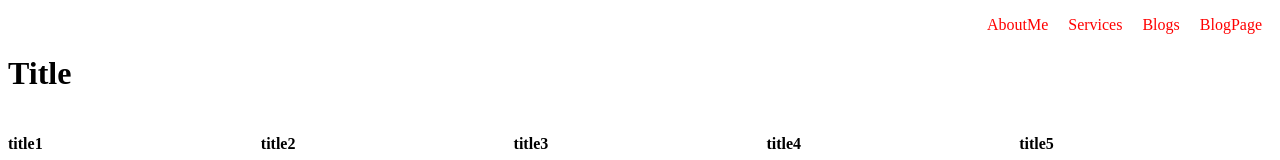
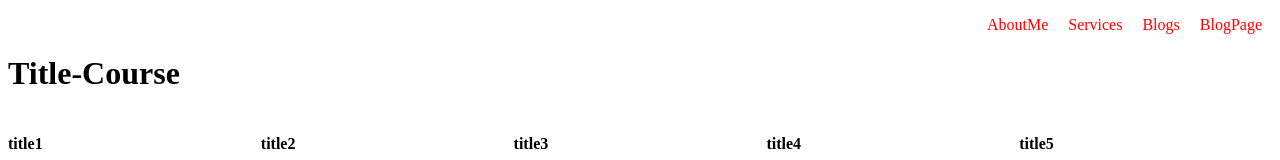
Before and after one commit to hasanOzyavru/Olivia-1, a plain HTML site: page index.html in a window 1280 px wide. Shown: the top 160 px of the page. Drawn offline with Linux system fonts and the light colour scheme.

Commit message:
Title changed

```diff
--- a/index.html
+++ b/index.html
@@ -20,7 +20,7 @@
                 <li><a href="blog.html">BlogPage</a></li>
             </ul>
         </nav>
-        <h1>Title</h1>
+        <h1>Title-Course</h1>
     </header>
     <div class="container">
         <section class="sec1">
```
